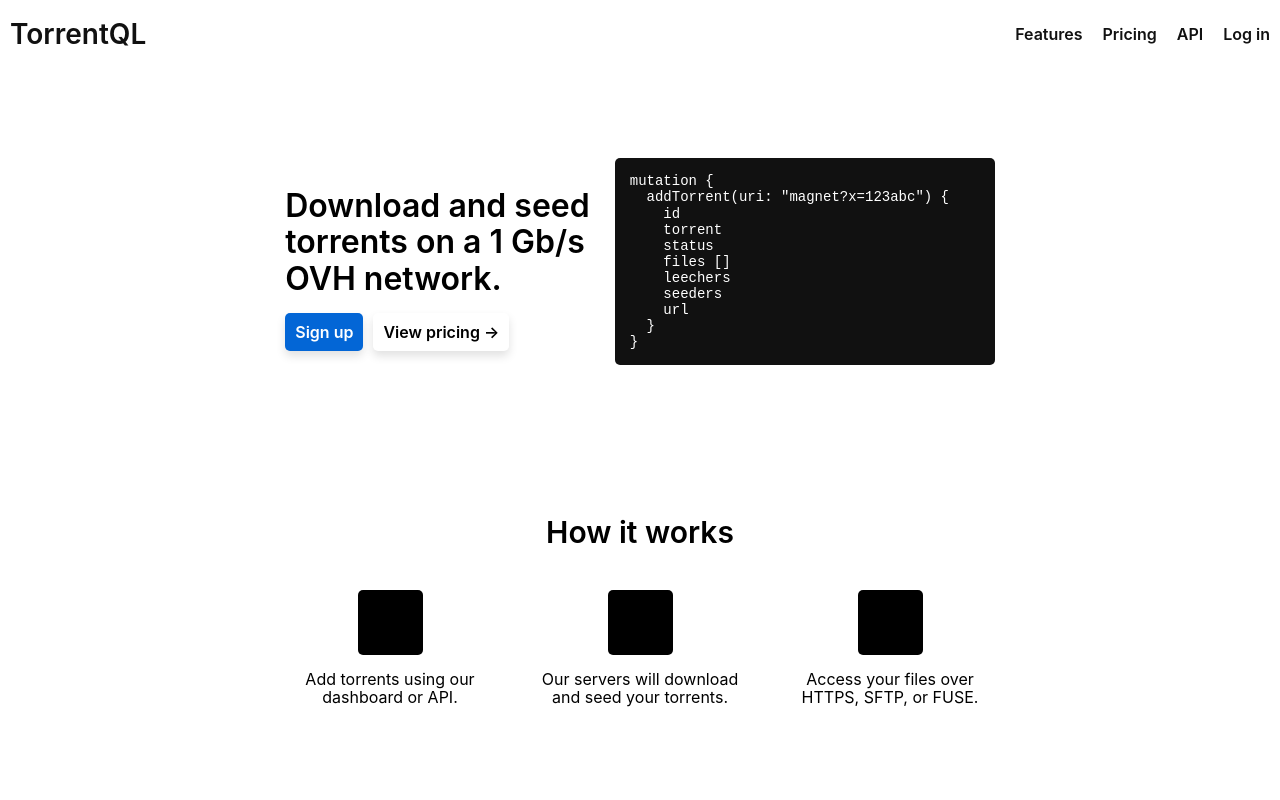
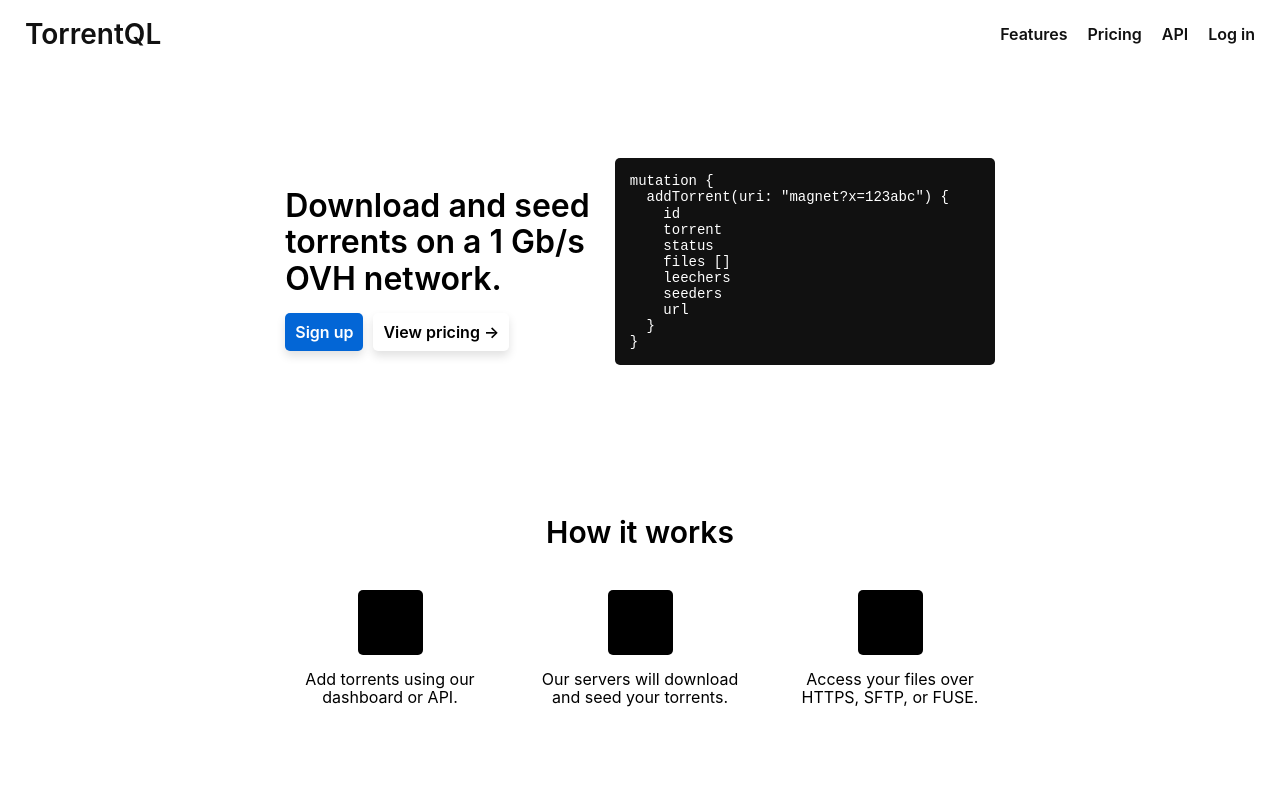
Before and after one commit to mitchellhuang/torrentql, a Next.js app in the folder packages/nextjs/: page / in a window 1280 px wide. Shown: the top 800 px of the page. Built offline with nearby package versions, Linux system fonts and the light colour scheme.

Commit message:
Fix 1280px wrapper padding bug

```diff
--- a/packages/nextjs/layouts/Global.js
+++ b/packages/nextjs/layouts/Global.js
@@ -35,12 +35,6 @@
           margin: 0 auto;
         }
       }
-      @media(min-width: 1280px) {
-        .wrapper {
-          padding-left: 0;
-          padding-right: 0;
-        }
-      }
     `}</style>
   </>
 );
```
